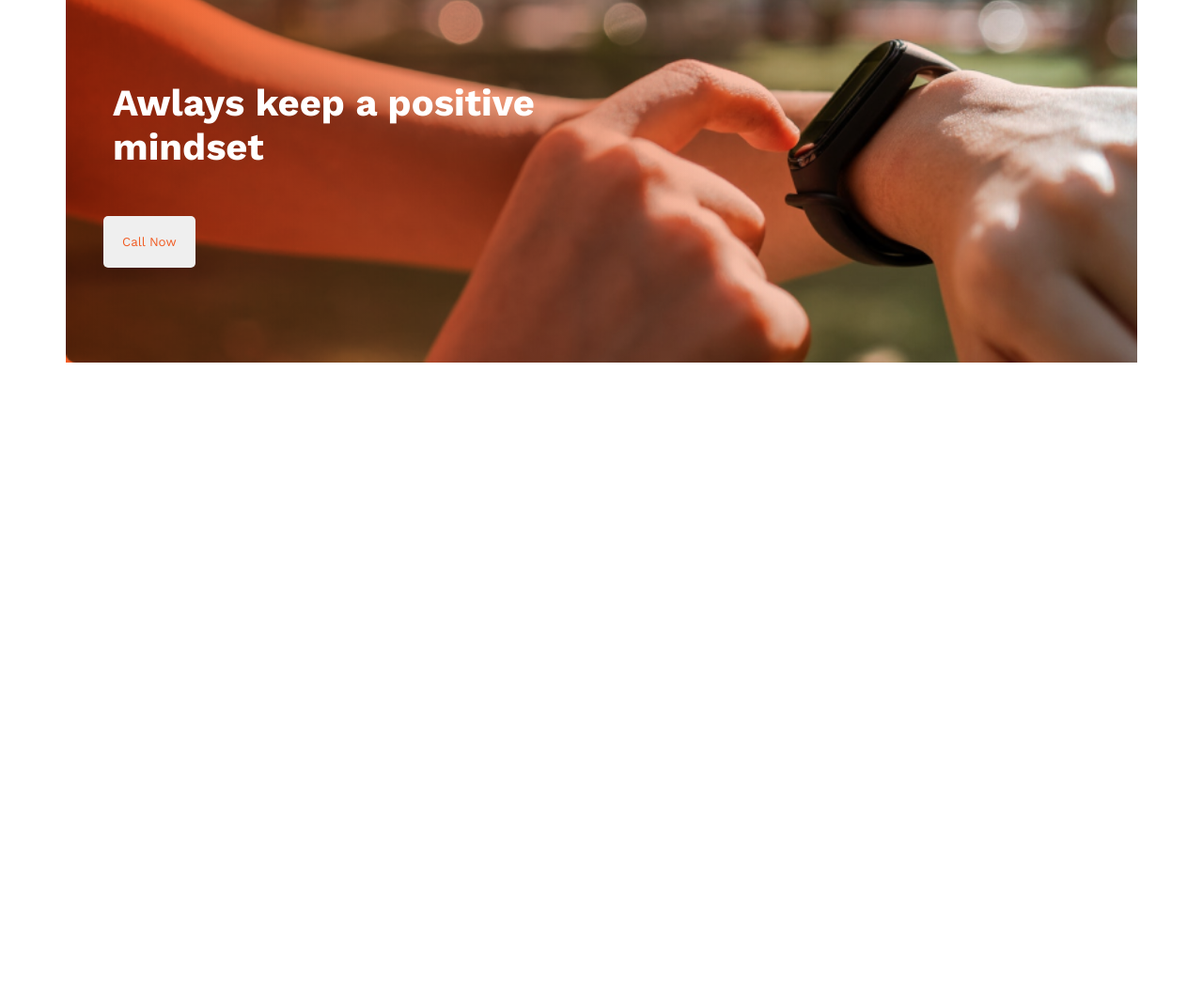
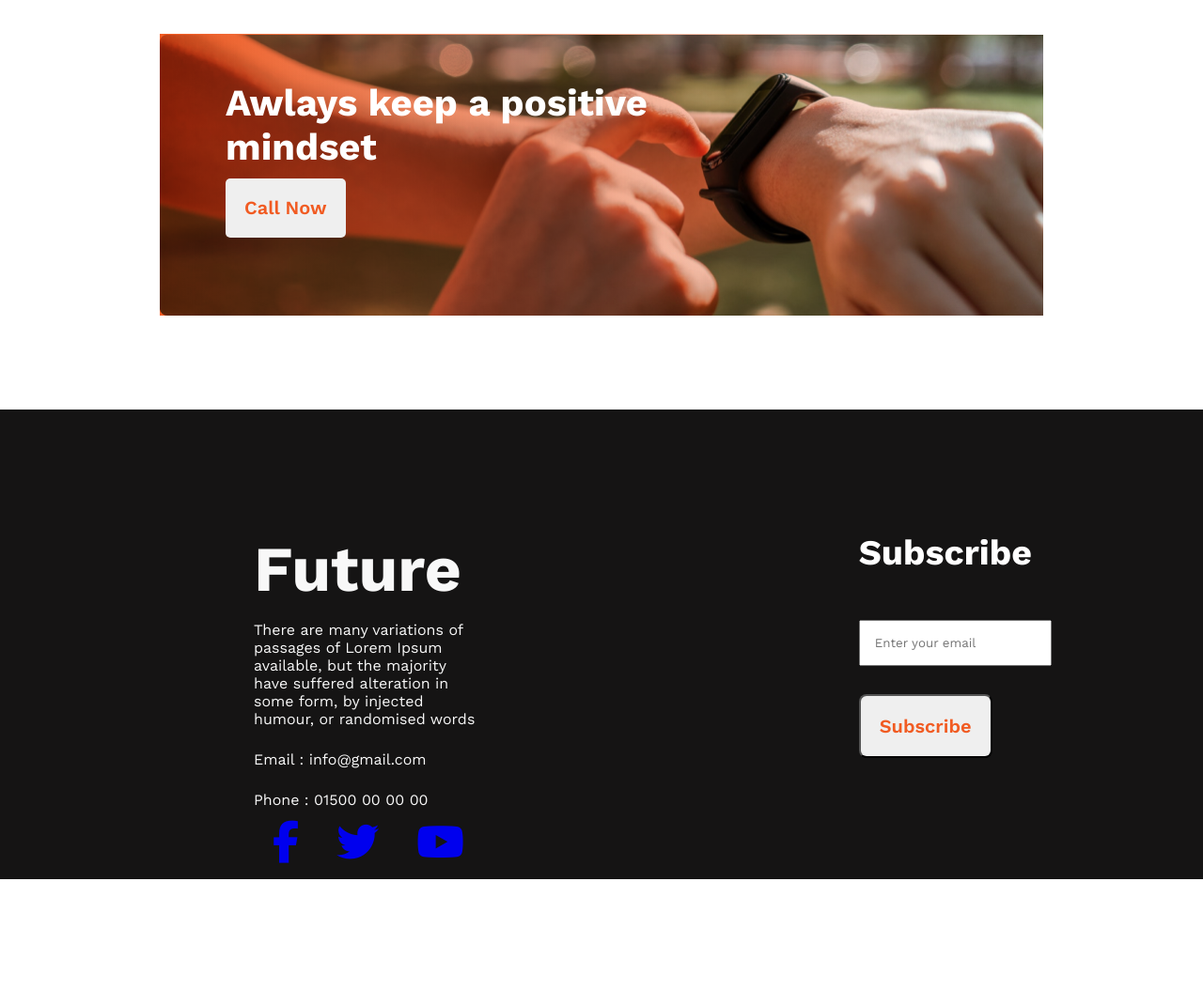
Before and after one commit to Md-Fazly-Rabbi/Assignment1, a plain HTML site: page index.html in a window 1280 px wide. Shown: the part 1960-3014 px from the top of the page at 94% size. Before the commit the page ends 2346 px from the top, so only its background shows below. Drawn offline with nearby package versions, Linux system fonts and the light colour scheme.

Commit message:
footer  added

```diff
--- a/css/style.css
+++ b/css/style.css
@@ -9,6 +9,7 @@ font-family: 'Work Sans';
     margin:0 auto;
 }
 /* common css end  */
+
 /* <!-- header start --> */
 #banner{
     height: 700px;
@@ -50,7 +51,12 @@ text-align: right;
     border: 0;
     background-color: #F15B22;
 }
+.button:hover{
+color:#F15B22;
+background-color: #F8F8F8;
+}
     /* <!-- header end --> */
+
     /* <!-- main part start --> */
 .mainu_part{
     padding-top: 100px;
@@ -90,6 +96,7 @@ line-height: 26px;
 text-align: left;
 
 }
+
 /* my plan start  */
 .plan{
     margin-top:100px;
@@ -100,8 +107,6 @@ font-weight: 700;
 line-height: 47px;
 color: #444343;
 text-align: center;
-
-
 }
 .items{
     display: flex;
@@ -124,78 +129,115 @@ font-size: 25px;
 font-weight: 500;
 line-height: 29px;
 color: #737272;
-
-
 }
-
 /* my plan end */
 /* Awlays keep a positive mindset part start */
 .background{
 
-    margin-top: 50px;
+    margin: 100px;
     background-image: url(../images/watch.png) ,linear-gradient(90deg, #F15B22 0%, rgba(241, 91, 34, 0) 100%);
-    /* width: 80%; */
     background-blend-mode: multiply;
-    height: 400px;
+    height:300px;
     background-size: cover;
     padding: 20px;}
 
-    .background_text{
-        margin-top:50px;
-        padding: 30px;
+    .background_text {
+        margin-top: 10px;
+        padding: 20px 30px 0 50px;
         font-size: 40px;
         font-weight: 700;
         line-height: 47px;
         letter-spacing: 0em;
         text-align: left;
         color: #FFFFFF;
+    }
 
-    }
-    /* input{
-        margin-top:20px;
-    }
-    .text-button{
-     margin-top:20px;
-        } */
 
-    .background_button{
+    .background_button {
+        font-family: Work Sans;
+        font-size: 20px;
+        font-weight: 600;
+        line-height: 23px;
         color: #F15B22;
-
-        margin: 20px;
+        margin: 10px 50px;
         padding: 20px;
         border-radius: 5px;
         border: none;
     }
+    .background_button:hover{
+        color: #FFFFFF;
+        background-color: #F15B22;
+
+    }
+
 /* Awlays keep a positive mindset part end */
 
+/* <!-- main part end --> */
+/* <!-- footer part start  --> */
 
 
-/* <!-- main part end --> */
-/* .futter{
-    margin-top:30px;
+#footer{
+    height: 500px;
+    background-color: #151414;
+}
+.footer_item{
     display: flex;
-justify-content: space-between
+    justify-content: space-between;
 }
-.future h3{
-    color:#FFFFFF;
-    ;
-    font-family: Work Sans;
+.futer_items{
+margin: 130px 200px;
 font-size: 45px;
 font-weight: 700;
-    /* line-height: 53px; */
-    /* letter-spacing: 0em;
-    text-align: left;} */
-    /* .Future_text{
-        color:#FFFFFF;
-        ;
-        font-family: Work Sans;
+color:  #F8F8F8;
+
+}
+.items_P{
+color:  #F8F8F8;
 font-size: 16px;
 font-weight: 400;
-        line-height: 26px;
-        letter-spacing: 0em;
-        text-align: left;
+margin-top: 16px;
+
+}
+.contact{
+    margin-top: 24px;
+color:  #F8F8F8;
+font-size: 16px;
+font-weight: 400;
+margin-bottom:10px;
 
 
 }
+.icons{
+    display: flex;
+    justify-content: space-between;
+}
+.i{
+margin: 0 20px;
+gap: 10px;
+}
+.subcribe{
+color: #FFFFFF;
+margin: 130px 200px;
+font-size: 25px;
+font-weight: 600;
 
-} */ */
+
+}
+input{
+    margin-top:50px;
+    margin-bottom: 30px;
+    padding: 15px;
+}
+.fotter_button{
+color:#F15B22;
+font-weight: 600;
+font-size: 20px;
+border-radius: 8px;
+padding: 20px;
+transition: .4s;
+
+}
+.fotter_button:hover{
+    background-color: #444343;
+}
+/* <!-- footer part end --> */
--- a/index.html
+++ b/index.html
@@ -99,7 +99,7 @@
                     <div class="skill_text">
                         <h3>Smoking Habit</h3>
                         <p class="skill_decpriction">
-                        I want to end
+                            I want to end
                         </p>
 
                     </div>
@@ -120,7 +120,7 @@
     <!-- my plan end  -->
     <!-- Awlays keep a positive mindset part start
      -->
-     <section>
+    <section>
         <div class="container">
             <div class="background">
                 <div class="background_text">
@@ -129,35 +129,43 @@
                 <button class="background_button">Call Now</button>
             </div>
         </div>
-     </section>
+    </section>
     <!-- Awlays keep a positive mindset part end  -->
 
     <!-- main part end -->
-    <!-- <header>
-        <section>
-            <div class="container">
-                <div class="futter">
-                <div class="a">
-                    <div class="Future">
-                        <h3>Future</h3>
-                        <p class="Future_text">There are many variations of passages of Lorem Ipsum available, but the majority have suffered alteration in some form, by injected humour, or randomised words</p>
-                        <p class="Future_text1">Email : info@gmail.com</p>
-                        <p class="Future_text2">Phone : 01500 00 00 00</p>
-                        <div class="icones">
 
+    <!-- footer part start  -->
+    <footer id="footer">
+        <div class="container">
+            <div class="footer_item">
+                <div class="futer_items">
+                    <h2>Future</h2>
+                    <p class="items_P">There are many variations of passages of Lorem Ipsum available, but the majority have suffered alteration in some form, by injected humour, or randomised words</p>
+                    <h4 class="contact">Email : info@gmail.com</h4>
+                    <h4 class="contact">Phone : 01500 00 00 00</h4>
+                    <div class="icons">
+                        <div class="i">
+                            <a href="https://www.facebook.com/" target="_blank"><i class="fa-brands fa-facebook-f"></i></a>
+                        </div>
+                        <div class="i">
+                            <a href="https://twitter.com/" target="_blank"><i class="fa-brands fa-twitter"></i></a>
+                        </div>
+                        <div class="i">
+                            <a href="https://www.youtube.com/" target="_blank"><i class="fa-brands fa-youtube"></i></a>
                         </div>
                     </div>
                 </div>
-                <div class="Future">
-                    <h3>Subscribe</h3>
+                <div class="subcribe">
+                    <h2>Subscribe</h2>
                     <input type="text" placeholder="Enter your email">
-                    <button class="text-button">Subscribe</button>
+                    <button class="fotter_button ">Subscribe</button>
                 </div>
-                </div>
+
             </div>
-        </section>
-    </header>
+        </div>
+    </footer>
+    <!-- footer part end  -->
 
 </body>
 
-</html> -->
+</html>
```
Lines whose indentation alone changed are shown as unchanged.
